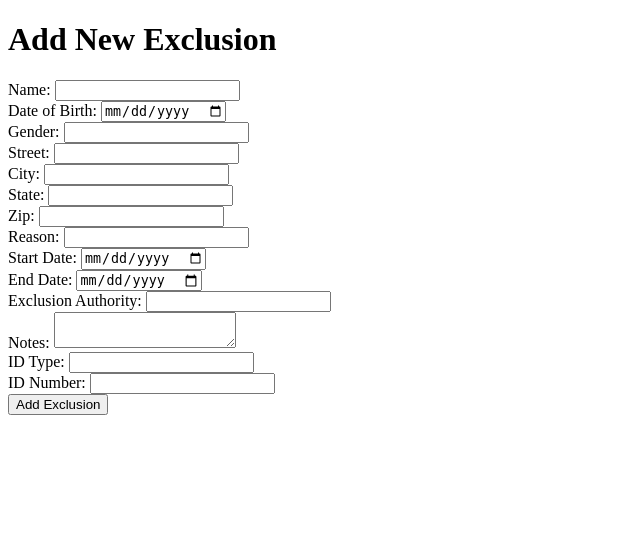
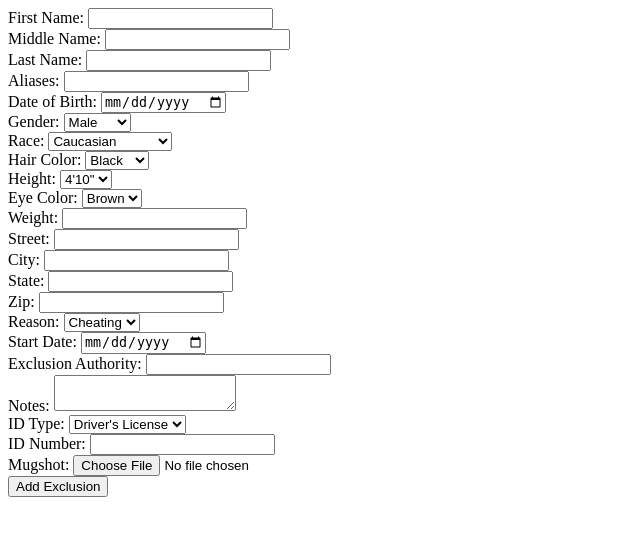
Before and after one commit to pravot/SafePlay-Guardian, a Flask app: page /add_exclusion in a window 1280 px wide. Shown: the top 536 px of the page, without its empty margins (0-640 px from the left). Run offline with Flask 3, Linux system fonts and the light colour scheme.

Commit message:
Initial commit

```diff
--- a/app/routes.py
+++ b/app/routes.py
@@ -2,8 +2,22 @@ from flask import Blueprint, render_template, request, redirect, url_for, flash,
 from . import db
 from .models import Exclusion
 from sqlalchemy.exc import IntegrityError
+from werkzeug.utils import secure_filename
+from datetime import datetime
+import os
 
 bp = Blueprint('main', __name__)
+
+UPLOAD_FOLDER = 'static/mugshots/'
+ALLOWED_EXTENSIONS = {'png', 'jpg', 'jpeg', 'gif'}
+
+def allowed_file(filename):
+    return '.' in filename and \
+        filename.rsplit('.', 1)[1].lower() in ALLOWED_EXTENSIONS
+
+# Ensure the directory exists
+if not os.path.exists(UPLOAD_FOLDER):
+    os.makedirs(UPLOAD_FOLDER)
 
 @bp.route('/')
 def index():
@@ -12,23 +26,74 @@ def index():
 @bp.route('/add_exclusion', methods=['GET', 'POST'])
 def add_exclusion_page():
     if request.method == 'POST':
+        # Extract form data
+        first_name = request.form['first_name']
+        middle_name = request.form.get('middle_name', '')
+        last_name = request.form['last_name']
+        aliases = request.form.get('aliases', '')
+        date_of_birth = request.form['date_of_birth']
+        gender = request.form['gender']
+        race = request.form['race']
+        hair_color = request.form['hair_color']
+        height = request.form['height']
+        eye_color = request.form['eye_color']
+        weight = request.form['weight']
+        street = request.form['street']
+        city = request.form['city']
+        state = request.form['state']
+        zip_code = request.form['zip']
+        reason = request.form['reason']
+        start_date = request.form['start_date']
+        exclusion_authority = request.form['exclusion_authority']
+        notes = request.form.get('notes')
+        id_type = request.form['id_type']
+        id_number = request.form['id_number']
+
+        # Calculate end date based on reason and start date
+        start_date_dt = datetime.strptime(start_date, '%Y-%m-%d')
+        exclusion_duration = {
+            'Cheating': 2,
+            'Fraud': 3,
+            'Violence': 5,
+            'Theft': 4,
+        }.get(reason, 1)
+        end_date_dt = start_date_dt.replace(year=start_date_dt.year + exclusion_duration)
+
+        # Handle mugshot file upload
+        mugshot_data = None
+        mugshot = request.files['mugshot']
+        if mugshot and allowed_file(mugshot.filename):
+            mugshot_data = mugshot.read()
+
+        # Prepare data for the new Exclusion record
         data = {
-            "name": request.form['name'],
-            "date_of_birth": request.form['date_of_birth'],
-            "gender": request.form['gender'],
-            "street": request.form['street'],
-            "city": request.form['city'],
-            "state": request.form['state'],
-            "zip": request.form['zip'],
-            "reason": request.form['reason'],
-            "start_date": request.form['start_date'],
-            "end_date": request.form['end_date'],
-            "exclusion_authority": request.form['exclusion_authority'],
-            "notes": request.form['notes'],
-            "id_type": request.form['id_type'],
-            "id_number": request.form['id_number']
+            "first_name": first_name,
+            "middle_name": middle_name,
+            "last_name": last_name,
+            "aliases": aliases,
+            "date_of_birth": date_of_birth,
+            "gender": gender,
+            "race": race,
+            "hair_color": hair_color,
+            "height": height,
+            "eye_color": eye_color,
+            "weight": weight,
+            "street": street,
+            "city": city,
+            "state": state,
+            "zip": zip_code,
+            "reason": reason,
+            "start_date": start_date_dt,
+            "end_date": end_date_dt,
+            "exclusion_authority": exclusion_authority,
+            "notes": notes,
+            "id_type": id_type,
+            "id_number": id_number,
+            "mugshot_data": mugshot_data
         }
+
         try:
+            # Attempt to add the new exclusion to the database
             new_exclusion = Exclusion(**data)
             db.session.add(new_exclusion)
             db.session.commit()
@@ -36,7 +101,9 @@ def add_exclusion_page():
         except IntegrityError:
             db.session.rollback()
             flash('Exclusion with this ID number already exists!', 'danger')
+
         return redirect(url_for('main.add_exclusion_page'))
+
     return render_template('add_exclusion.html')
 
 @bp.route('/view_exclusions', methods=['GET'])
@@ -44,15 +111,23 @@ def view_exclusions_page():
     exclusions = Exclusion.query.all()
     return render_template('view_exclusions.html', exclusions=exclusions)
 
-@bp.route('/exclusions/<id_number>', methods=['GET'])
-def get_exclusion_api(id_number):
-    exclusion = Exclusion.query.filter_by(id_number=id_number).first()
+@bp.route('/exclusions/<registration_number>', methods=['GET'])
+def get_exclusion_api(registration_number):
+    exclusion = Exclusion.query.filter_by(registration_number=registration_number).first()
     if exclusion:
         exclusion_data = {
-            'id': exclusion.id,
-            'name': exclusion.name,
+            'registration_number': exclusion.registration_number,
+            'first_name': exclusion.first_name,
+            'middle_name': exclusion.middle_name,
+            'last_name': exclusion.last_name,
+            'aliases': exclusion.aliases,
             'date_of_birth': exclusion.date_of_birth,
             'gender': exclusion.gender,
+            'race': exclusion.race,
+            'hair_color': exclusion.hair_color,
+            'height': exclusion.height,
+            'eye_color': exclusion.eye_color,
+            'weight': exclusion.weight,
             'street': exclusion.street,
             'city': exclusion.city,
             'state': exclusion.state,
@@ -63,7 +138,8 @@ def get_exclusion_api(id_number):
             'exclusion_authority': exclusion.exclusion_authority,
             'notes': exclusion.notes,
             'id_type': exclusion.id_type,
-            'id_number': exclusion.id_number
+            'id_number': exclusion.id_number,
+            'mugshot_data': exclusion.mugshot_data
         }
         return jsonify(exclusion_data)
     else:
@@ -75,10 +151,18 @@ def view_exclusions_api():
     exclusion_list = []
     for exclusion in exclusions:
         exclusion_list.append({
-            'id': exclusion.id,
-            'name': exclusion.name,
+            'registration_number': exclusion.registration_number,
+            'first_name': exclusion.first_name,
+            'middle_name': exclusion.middle_name,
+            'last_name': exclusion.last_name,
+            'aliases': exclusion.aliases,
             'date_of_birth': exclusion.date_of_birth,
             'gender': exclusion.gender,
+            'race': exclusion.race,
+            'hair_color': exclusion.hair_color,
+            'height': exclusion.height,
+            'eye_color': exclusion.eye_color,
+            'weight': exclusion.weight,
             'street': exclusion.street,
             'city': exclusion.city,
             'state': exclusion.state,
@@ -89,6 +173,7 @@ def view_exclusions_api():
             'exclusion_authority': exclusion.exclusion_authority,
             'notes': exclusion.notes,
             'id_type': exclusion.id_type,
-            'id_number': exclusion.id_number
+            'id_number': exclusion.id_number,
+            'mugshot_data': exclusion.mugshot_data
         })
     return jsonify(exclusion_list)
--- a/app/templates/add_exclusion.html
+++ b/app/templates/add_exclusion.html
@@ -1,27 +1,98 @@
-<!DOCTYPE html>
-<html lang="en">
-<head>
-    <meta charset="UTF-8">
-    <title>Add Exclusion</title>
-</head>
-<body>
-    <h1>Add New Exclusion</h1>
-    <form method="POST" action="{{ url_for('main.add_exclusion_page') }}">
-        <label>Name: <input type="text" name="name"></label><br>
-        <label>Date of Birth: <input type="date" name="date_of_birth"></label><br>
-        <label>Gender: <input type="text" name="gender"></label><br>
-        <label>Street: <input type="text" name="street"></label><br>
-        <label>City: <input type="text" name="city"></label><br>
-        <label>State: <input type="text" name="state"></label><br>
-        <label>Zip: <input type="text" name="zip"></label><br>
-        <label>Reason: <input type="text" name="reason"></label><br>
-        <label>Start Date: <input type="date" name="start_date"></label><br>
-        <label>End Date: <input type="date" name="end_date"></label><br>
-        <label>Exclusion Authority: <input type="text" name="exclusion_authority"></label><br>
-        <label>Notes: <textarea name="notes"></textarea></label><br>
-        <label>ID Type: <input type="text" name="id_type"></label><br>
-        <label>ID Number: <input type="text" name="id_number"></label><br>
-        <input type="submit" value="Add Exclusion">
-    </form>
-</body>
-</html>
+<form method="POST" action="{{ url_for('main.add_exclusion_page') }}" enctype="multipart/form-data">
+    <label>First Name: <input type="text" name="first_name" required></label><br>
+    <label>Middle Name: <input type="text" name="middle_name"></label><br>
+    <label>Last Name: <input type="text" name="last_name" required></label><br>
+    <label>Aliases: <input type="text" name="aliases"></label><br>
+    <label>Date of Birth: <input type="date" name="date_of_birth" required></label><br>
+    <label>Gender:
+        <select name="gender" required>
+            <option value="Male">Male</option>
+            <option value="Female">Female</option>
+            <option value="Other">Other</option>
+        </select>
+    </label><br>
+    <label>Race:
+        <select name="race" required>
+            <option value="Caucasian">Caucasian</option>
+            <option value="African American">African American</option>
+            <option value="Hispanic">Hispanic</option>
+            <option value="Asian">Asian</option>
+            <option value="Other">Other</option>
+        </select>
+    </label><br>
+    <label>Hair Color:
+        <select name="hair_color" required>
+            <option value="Black">Black</option>
+            <option value="Brown">Brown</option>
+            <option value="Blonde">Blonde</option>
+            <option value="Red">Red</option>
+            <option value="Gray">Gray</option>
+            <option value="Bald">Bald</option>
+            <option value="Other">Other</option>
+        </select>
+    </label><br>
+    <label>Height:
+        <select name="height" required>
+            <option value="4'10\"">4'10"</option>
+            <option value="4'11\"">4'11"</option>
+            <option value="5'0\"">5'0"</option>
+            <option value="5'1\"">5'1"</option>
+            <option value="5'2\"">5'2"</option>
+            <option value="5'3\"">5'3"</option>
+            <option value="5'4\"">5'4"</option>
+            <option value="5'5\"">5'5"</option>
+            <option value="5'6\"">5'6"</option>
+            <option value="5'7\"">5'7"</option>
+            <option value="5'8\"">5'8"</option>
+            <option value="5'9\"">5'9"</option>
+            <option value="5'10\"">5'10"</option>
+            <option value="5'11\"">5'11"</option>
+            <option value="6'0\"">6'0"</option>
+            <option value="6'1\"">6'1"</option>
+            <option value="6'2\"">6'2"</option>
+            <option value="6'3\"">6'3"</option>
+            <option value="6'4\"">6'4"</option>
+            <option value="6'5\"">6'5"</option>
+            <option value="6'6\"">6'6"</option>
+            <option value="6'7\"">6'7"</option>
+            <option value="6'8\"">6'8"</option>
+        </select>
+    </label><br>
+    <label>Eye Color:
+        <select name="eye_color" required>
+            <option value="Brown">Brown</option>
+            <option value="Blue">Blue</option>
+            <option value="Green">Green</option>
+            <option value="Hazel">Hazel</option>
+            <option value="Gray">Gray</option>
+            <option value="Other">Other</option>
+        </select>
+    </label><br>
+    <label>Weight: <input type="number" name="weight" required></label><br>
+    <label>Street: <input type="text" name="street" required></label><br>
+    <label>City: <input type="text" name="city" required></label><br>
+    <label>State: <input type="text" name="state" required></label><br>
+    <label>Zip: <input type="text" name="zip" required></label><br>
+    <label>Reason:
+        <select name="reason" required>
+            <option value="Cheating">Cheating</option>
+            <option value="Fraud">Fraud</option>
+            <option value="Violence">Violence</option>
+            <option value="Theft">Theft</option>
+            <option value="Other">Other</option>
+        </select>
+    </label><br>
+    <label>Start Date: <input type="date" name="start_date" required></label><br>
+    <label>Exclusion Authority: <input type="text" name="exclusion_authority" required></label><br>
+    <label>Notes: <textarea name="notes"></textarea></label><br>
+    <label>ID Type:
+        <select name="id_type" required>
+            <option value="Driver's License">Driver's License</option>
+            <option value="Passport">Passport</option>
+            <option value="State ID">State ID</option>
+        </select>
+    </label><br>
+    <label>ID Number: <input type="text" name="id_number" required></label><br>
+    <label>Mugshot: <input type="file" name="mugshot" accept="image/*"></label><br>
+    <input type="submit" value="Add Exclusion">
+</form>
--- a/requirements.txt
+++ b/requirements.txt
@@ -1,3 +1,4 @@
 Flask~=3.0.3
 SQLAlchemy~=2.0.32
+Werkzeug~=3.0.3
 python-dotenv~=1.0.1
```
Also changed, not shown: app/__init__.py (+15 -1 lines), app/models.py (+34 -5 lines), app/templates/view_exclusions.html (+48 -4 lines).
